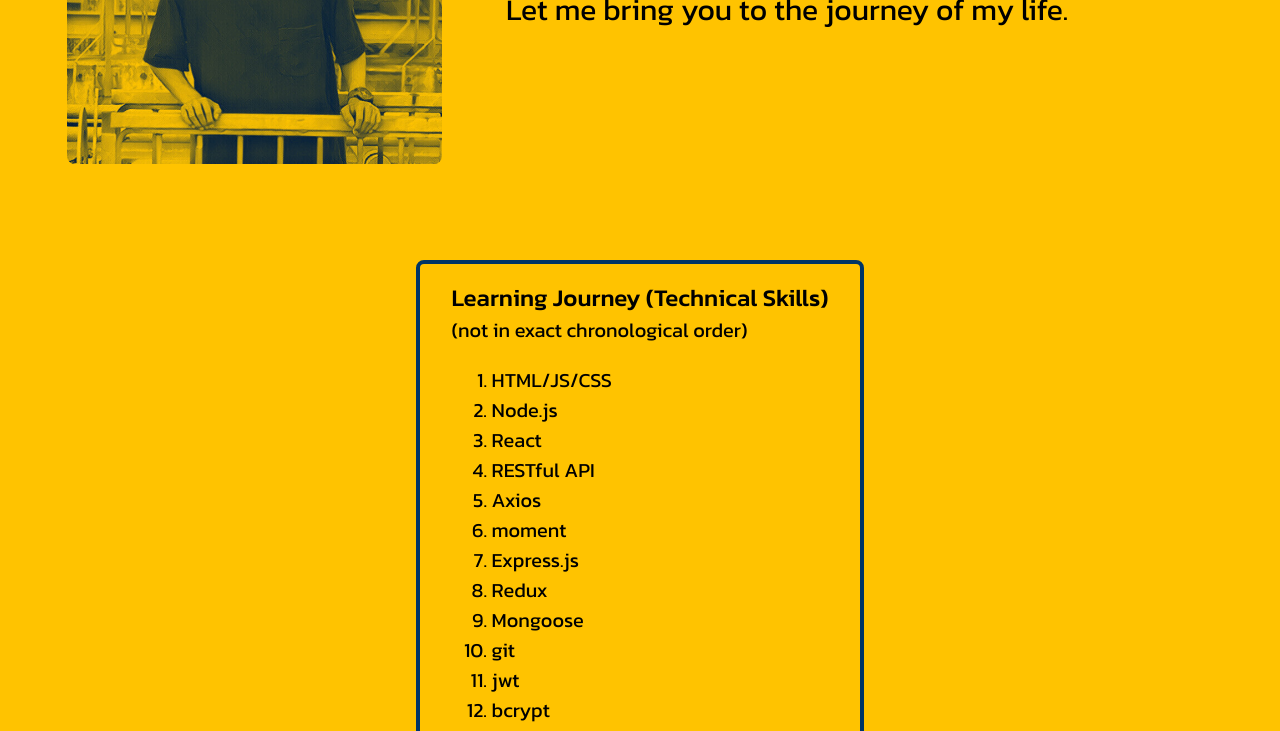
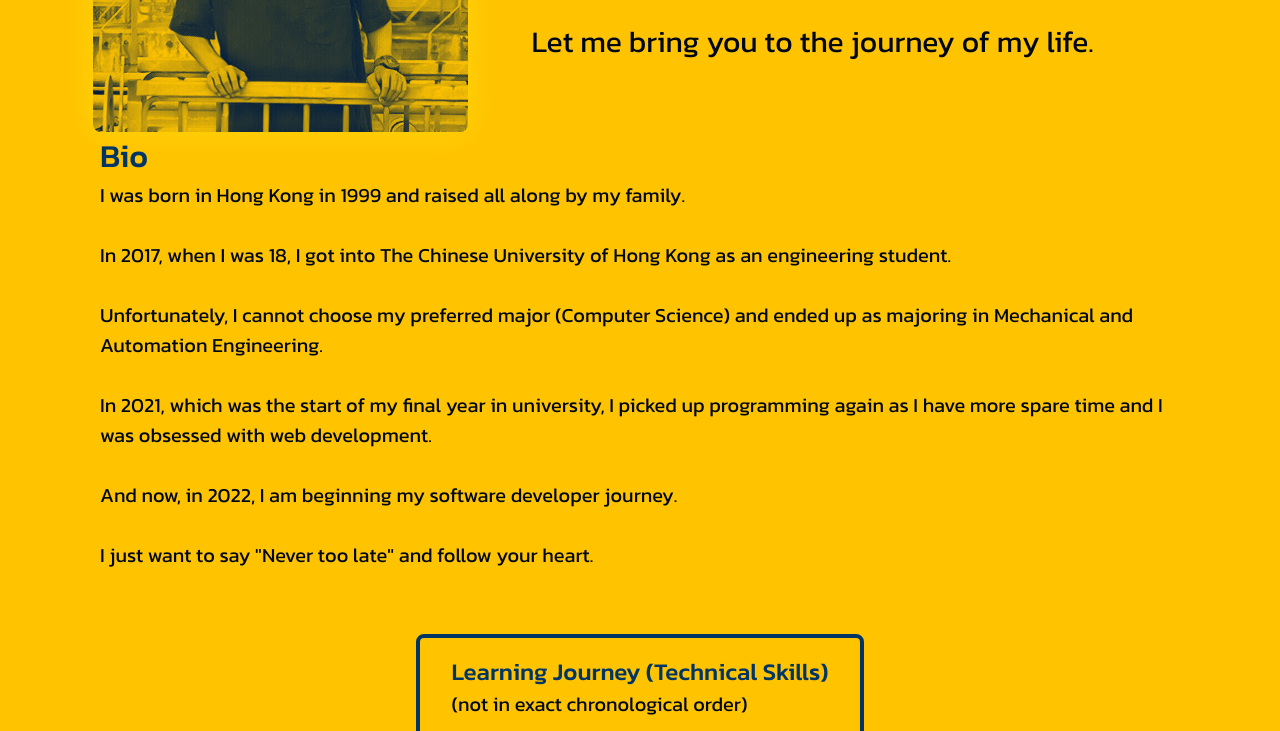
Before and after one commit to AidenKwong/portfolio-website, a React (Create React App) app: page / in a window 1280 px wide. Shown: the part 440-1171 px from the top of the page. Built offline with nearby package versions, Linux system fonts and the light colour scheme.

Commit message:
added bio and hot-fixes

```diff
--- a/src/App.css
+++ /dev/null
@@ -1,38 +0,0 @@
-.App {
-  text-align: center;
-}
-
-.App-logo {
-  height: 40vmin;
-  pointer-events: none;
-}
-
-@media (prefers-reduced-motion: no-preference) {
-  .App-logo {
-    animation: App-logo-spin infinite 20s linear;
-  }
-}
-
-.App-header {
-  background-color: #282c34;
-  min-height: 100vh;
-  display: flex;
-  flex-direction: column;
-  align-items: center;
-  justify-content: center;
-  font-size: calc(10px + 2vmin);
-  color: white;
-}
-
-.App-link {
-  color: #61dafb;
-}
-
-@keyframes App-logo-spin {
-  from {
-    transform: rotate(0deg);
-  }
-  to {
-    transform: rotate(360deg);
-  }
-}
--- a/src/App.scss
+++ b/src/App.scss
@@ -4,4 +4,16 @@
   font-family: "Kanit", sans-serif;
   font-weight: 400;
   font-size: 20px;
+  color: #000814;
+  white-space: pre-line;
 }
+
+.caption {
+  color: #003566;
+  font-weight: 500;
+  font-size: 1.5rem;
+}
+
+.caption-large {
+  font-size: 2rem;
+}
--- a/src/App.tsx
+++ b/src/App.tsx
@@ -8,6 +8,9 @@ import Main from "./components/Main";
 function App() {
   const [loading, setLoading] = useState<boolean>(true);
   const objRef = document.body;
+  window.onbeforeunload = function () {
+    window.scrollTo(0, 0);
+  };
   useEffect(() => {
     objRef.classList.add("stop-scrolling");
     setTimeout(() => {
@@ -17,7 +20,7 @@ function App() {
   }, []);
 
   return (
-    <div>
+    <div className="App">
       {loading && (
         <AnimatePresence>
           <motion.div
--- a/src/components/LoadingScreen/loadingScreen.scss
+++ b/src/components/LoadingScreen/loadingScreen.scss
@@ -3,6 +3,8 @@
   height: 100vh;
   background-color: #fbc308;
   position: absolute;
+  top: 0;
+  left: 0;
   display: flex;
   justify-content: center;
   white-space: pre-line;
--- /dev/null
+++ b/src/components/Main/Bio/bio.scss
@@ -0,0 +1,3 @@
+.Bio {
+  max-width: 1080px;
+}
--- /dev/null
+++ b/src/components/Main/Bio/index.tsx
@@ -0,0 +1,21 @@
+import React from "react";
+import "./bio.scss";
+export default function Bio() {
+  return (
+    <div className="Bio">
+      <div className="caption caption-large">Bio</div>
+      <div>{`I was born in Hong Kong in 1999 and raised all along by my family.
+
+      In 2017, when I was 18, I got into The Chinese University of Hong Kong as an engineering student.
+
+      Unfortunately, I cannot choose my preferred major (Computer Science) and ended up as majoring in Mechanical and Automation Engineering.
+
+      In 2021, which was the start of my final year in university, I picked up programming again as I have more spare time and I was obsessed with web development.
+
+      And now, in 2022, I am beginning my software developer journey.
+
+      I just want to say "Never too late" and follow your heart.
+      `}</div>
+    </div>
+  );
+}
--- a/src/components/Main/index.tsx
+++ b/src/components/Main/index.tsx
@@ -2,6 +2,7 @@ import React from "react";
 import "./main.scss";
 import TechnicalSkills from "./TechnicalSkills";
 import profilePic from "../../asset/image/profile_picture.jpg";
+import Bio from "./Bio";
 
 export default function Main() {
   return (
@@ -18,6 +19,7 @@ export default function Main() {
           `}
         </h2>
       </div>
+      <Bio />
 
       <TechnicalSkills />
     </div>
--- a/src/components/Main/main.scss
+++ b/src/components/Main/main.scss
@@ -1,5 +1,4 @@
 #main {
-  white-space: pre-line;
   display: flex;
   flex-direction: column;
   align-items: center;
@@ -11,11 +10,13 @@
   }
   .introContainer {
     display: flex;
+    min-height: 50vh;
+    max-width: 90%;
     align-items: center;
     gap: 4rem;
-    margin: 2rem 0;
     img {
       border-radius: 0.5rem;
+      box-shadow: 0 0 2rem #ffd60a;
     }
     .intro {
       font-weight: 400;
--- a/src/index.css
+++ /dev/null
@@ -1,13 +0,0 @@
-body {
-  margin: 0;
-  font-family: -apple-system, BlinkMacSystemFont, 'Segoe UI', 'Roboto', 'Oxygen',
-    'Ubuntu', 'Cantarell', 'Fira Sans', 'Droid Sans', 'Helvetica Neue',
-    sans-serif;
-  -webkit-font-smoothing: antialiased;
-  -moz-osx-font-smoothing: grayscale;
-}
-
-code {
-  font-family: source-code-pro, Menlo, Monaco, Consolas, 'Courier New',
-    monospace;
-}
--- a/src/index.scss
+++ b/src/index.scss
@@ -17,6 +17,6 @@ code {
 }
 
 .stop-scrolling {
-  height: 100%;
+  height: 100vh;
   overflow: hidden;
 }
```
